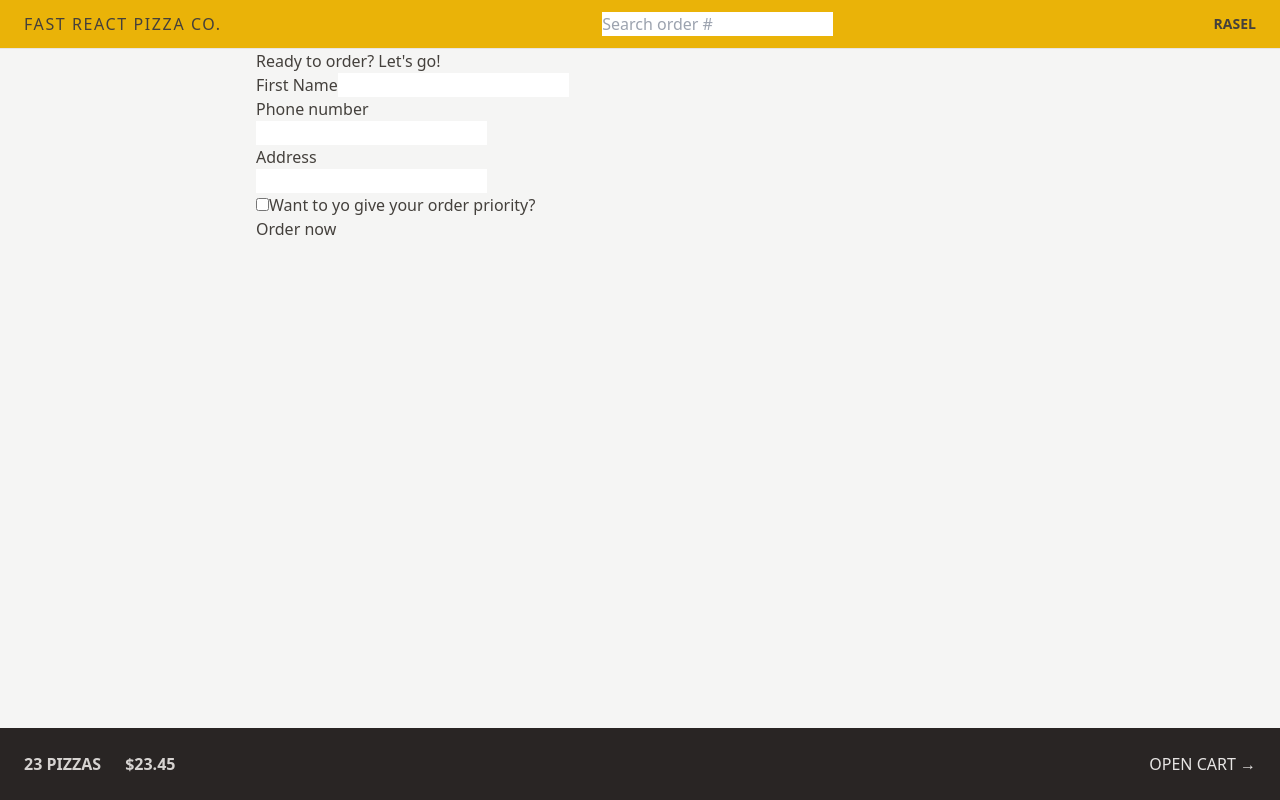
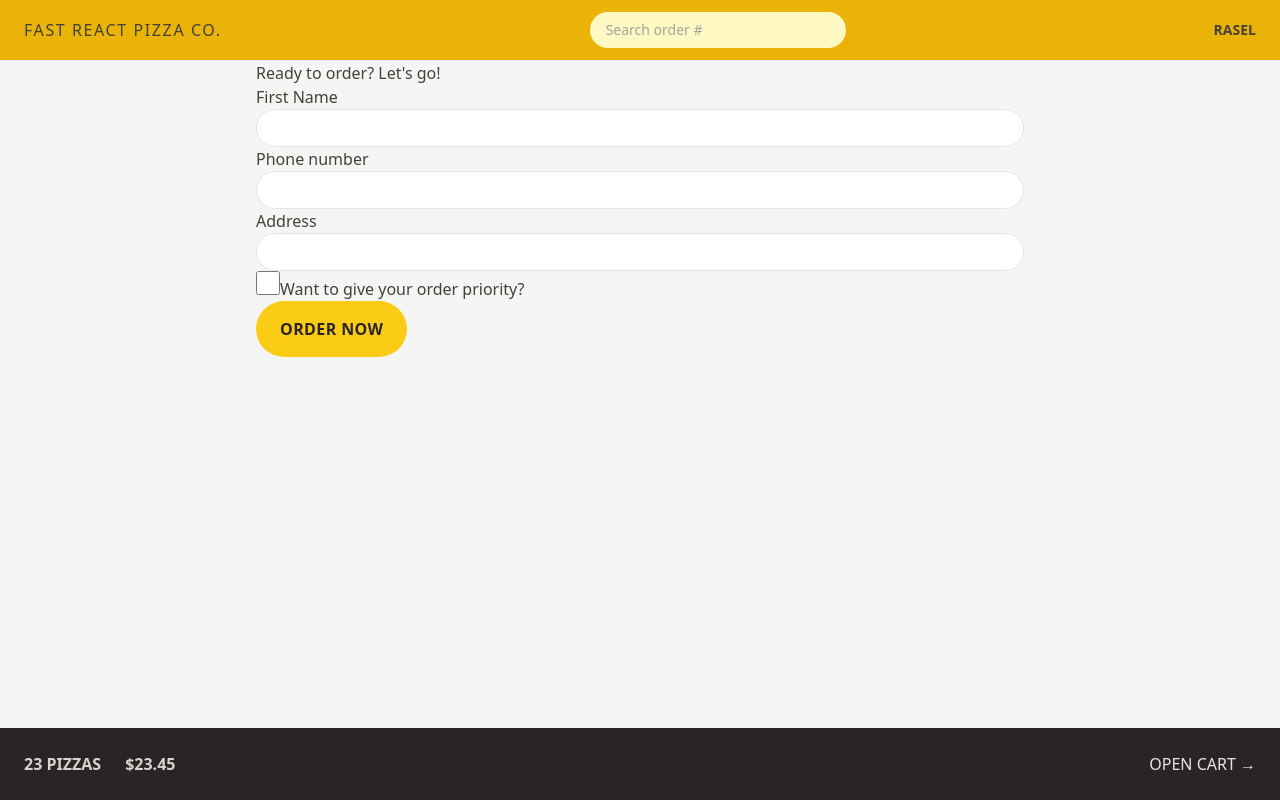
Before and after one commit to theBatman70/fast-react-pizza, a React (Vite) app: page /order/new in a window 1280 px wide. Built offline with nearby package versions, Linux system fonts and the light colour scheme.

Commit message:
tailwind setup

```diff
--- a/src/features/cart/Cart.jsx
+++ b/src/features/cart/Cart.jsx
@@ -1,23 +1,24 @@
-import { Link } from 'react-router-dom';
+import Button from "../../ui/Button";
+import LinkButton from "../../ui/LinkButton";
 
 const fakeCart = [
   {
     pizzaId: 12,
-    name: 'Mediterranean',
+    name: "Mediterranean",
     quantity: 2,
     unitPrice: 16,
     totalPrice: 32,
   },
   {
     pizzaId: 6,
-    name: 'Vegetale',
+    name: "Vegetale",
     quantity: 1,
     unitPrice: 13,
     totalPrice: 13,
   },
   {
     pizzaId: 11,
-    name: 'Spinach and Mushroom',
+    name: "Spinach and Mushroom",
     quantity: 1,
     unitPrice: 15,
     totalPrice: 15,
@@ -29,12 +30,12 @@ function Cart() {
 
   return (
     <div>
-      <Link to="/menu">&larr; Back to menu</Link>
+      <LinkButton to="/menu">&larr; Back to menu</LinkButton>
 
       <h2>Your cart, %NAME%</h2>
 
       <div>
-        <Link to="/order/new">Order pizzas</Link>
+        <Button to="/order/new">Order pizzas</Button>
         <button>Clear cart</button>
       </div>
     </div>
--- a/src/features/order/CreateOrder.jsx
+++ b/src/features/order/CreateOrder.jsx
@@ -1,10 +1,12 @@
 import { Form, redirect, useActionData, useNavigation } from "react-router-dom";
 import { createOrder } from "../../services/apiRestaurant";
+import Input from "../../ui/Input";
+import Button from "../../ui/Button";
 
 // https://uibakery.io/regex-library/phone-number
 const isValidPhone = (str) =>
   /^\+?\d{1,4}?[-.\s]?\(?\d{1,3}?\)?[-.\s]?\d{1,4}[-.\s]?\d{1,4}[-.\s]?\d{1,9}$/.test(
-    str
+    str,
   );
 
 const fakeCart = [
@@ -35,7 +37,7 @@ function CreateOrder() {
   const navigation = useNavigation();
   const isSubmitting = navigation.state === "submitting";
 
-  const formErrors = useActionData()
+  const formErrors = useActionData();
 
   // const [withPriority, setWithPriority] = useState(false);
   const cart = fakeCart;
@@ -47,13 +49,13 @@ function CreateOrder() {
       <Form method="POST">
         <div>
           <label>First Name</label>
-          <input type="text" name="customer" required />
+          <input type="text" name="customer" required className="input" />
         </div>
 
         <div>
           <label>Phone number</label>
           <div>
-            <input type="tel" name="phone" required />
+            <input type="tel" name="phone" required className="input" />
           </div>
           {formErrors?.phone && <p>{formErrors.phone}</p>}
         </div>
@@ -61,26 +63,27 @@ function CreateOrder() {
         <div>
           <label>Address</label>
           <div>
-            <input type="text" name="address" required />
+            <input type="text" name="address" required className="input" />
           </div>
         </div>
 
         <div>
           <input
+            className="h-6 w-6 accent-yellow-400 focus:outline-none focus:ring focus:ring-yellow-400 focus:ring-offset-2"
             type="checkbox"
             name="priority"
             id="priority"
             // value={withPriority}
             // onChange={(e) => setWithPriority(e.target.checked)}
           />
-          <label htmlFor="priority">Want to yo give your order priority?</label>
+          <label htmlFor="priority">Want to give your order priority?</label>
         </div>
 
         <div>
           <input type="hidden" name="cart" value={JSON.stringify(cart)} />
-          <button disabled={isSubmitting}>
+          <Button disabled={isSubmitting}>
             {isSubmitting ? "Placing order..." : "Order now"}
-          </button>
+          </Button>
         </div>
       </Form>
     </div>
--- a/src/features/order/SearchOrder.jsx
+++ b/src/features/order/SearchOrder.jsx
@@ -18,6 +18,7 @@ function SearchOrder() {
         placeholder="Search order #"
         value={query}
         onChange={(e) => setQuery(e.target.value)}
+        className="rounded-full bg-yellow-100 px-4 py-2 text-sm transition-all duration-300 placeholder:text-stone-400 focus:outline-none focus:ring focus:ring-yellow-500 focus:ring-opacity-50 sm:w-64 sm:focus:w-72"
       />
     </form>
   );
--- a/src/features/user/CreateUser.jsx
+++ b/src/features/user/CreateUser.jsx
@@ -1,4 +1,5 @@
 import { useState } from "react";
+import Button from "../../ui/Button";
 
 function CreateUser() {
   const [username, setUsername] = useState("");
@@ -18,12 +19,12 @@ function CreateUser() {
         placeholder="Your full name"
         value={username}
         onChange={(e) => setUsername(e.target.value)}
-        className="w-72"
+        className="input mb-8 w-72"
       />
 
       {username !== "" && (
         <div>
-          <button>Start ordering</button>
+          <Button>Start ordering</Button>
         </div>
       )}
     </form>
--- a/src/index.css
+++ b/src/index.css
@@ -1,28 +1,49 @@
 @tailwind base;
 @tailwind components;
 @tailwind utilities;
+
+@layer components {
+  .input {
+    @apply w-full rounded-full border border-stone-200 px-4 py-2 text-sm transition-all duration-300 placeholder:text-stone-400 focus:outline-none focus:ring focus:ring-yellow-400;
+  }
+}
 
 /* https://dev.to/afif/i-made-100-css-loaders-for-your-next-project-4eje */
 .loader {
   width: 45px;
   aspect-ratio: 0.75;
   --c: no-repeat linear-gradient(#333 0 0);
-  background: var(--c) 0% 50%, var(--c) 50% 50%, var(--c) 100% 50%;
+  background:
+    var(--c) 0% 50%,
+    var(--c) 50% 50%,
+    var(--c) 100% 50%;
   background-size: 20% 50%;
   animation: loading 1s infinite linear;
 }
 
 @keyframes loading {
   20% {
-    background-position: 0% 0%, 50% 50%, 100% 50%;
+    background-position:
+      0% 0%,
+      50% 50%,
+      100% 50%;
   }
   40% {
-    background-position: 0% 100%, 50% 0%, 100% 50%;
+    background-position:
+      0% 100%,
+      50% 0%,
+      100% 50%;
   }
   60% {
-    background-position: 0% 50%, 50% 100%, 100% 0%;
+    background-position:
+      0% 50%,
+      50% 100%,
+      100% 0%;
   }
   80% {
-    background-position: 0% 50%, 50% 50%, 100% 100%;
+    background-position:
+      0% 50%,
+      50% 50%,
+      100% 100%;
   }
 }
--- /dev/null
+++ b/src/ui/Button.jsx
@@ -0,0 +1,19 @@
+import { Link } from "react-router-dom";
+
+function Button({ to, disabled, children }) {
+  const className =
+    "inline-block rounded-full bg-yellow-400 px-4 py-3 font-semibold uppercase tracking-wide text-stone-800 transition-colors duration-300 hover:bg-yellow-300 focus:outline-none focus:ring focus:ring-yellow-300 focus:ring-offset-2 disabled:cursor-not-allowed sm:px-6 sm:py-4";
+  if (to)
+    return (
+      <Link to={to} className={className}>
+        {children}
+      </Link>
+    );
+  return (
+    <button disabled={disabled} className={className}>
+      {children}
+    </button>
+  );
+}
+
+export default Button;
--- a/src/ui/Error.jsx
+++ b/src/ui/Error.jsx
@@ -1,4 +1,5 @@
-import { useNavigate, useRouteError } from 'react-router-dom';
+import { useNavigate, useRouteError } from "react-router-dom";
+import LinkButton from "./LinkButton";
 
 function Error() {
   const navigate = useNavigate();
@@ -8,7 +9,7 @@ function Error() {
     <div>
       <h1>Something went wrong 😢</h1>
       <p>{error.data || error.message}</p>
-      <button onClick={() => navigate(-1)}>&larr; Go back</button>
+      <LinkButton to="-1">&larr; Go back</LinkButton>
     </div>
   );
 }
--- /dev/null
+++ b/src/ui/Input.jsx
@@ -0,0 +1,13 @@
+function Input({ type, name, required, onChange }) {
+  return (
+    <input
+      type={type}
+      name={name}
+      required={required}
+      onChange={onChange}
+      className="w-full rounded-full border border-stone-200 px-4 py-2 text-sm transition-all duration-300 placeholder:text-stone-400 focus:outline-none focus:ring focus:ring-yellow-400"
+    />
+  );
+}
+
+export default Input;
--- /dev/null
+++ b/src/ui/LinkButton.jsx
@@ -0,0 +1,21 @@
+import { Link } from "react-router-dom";
+import { useNavigate } from "react-router-dom";
+
+function LinkButton({ to, children }) {
+  const navigate = useNavigate();
+  const className = "text-sm text-blue-500 hover:text-blue-600 hover:underline";
+
+  if (to === "-1")
+    return (
+      <button className={className} onClick={() => navigate(-1)}>
+        &larr; Go back
+      </button>
+    );
+  return (
+    <Link to={to} className={className}>
+      {children}
+    </Link>
+  );
+}
+
+export default LinkButton;
```
